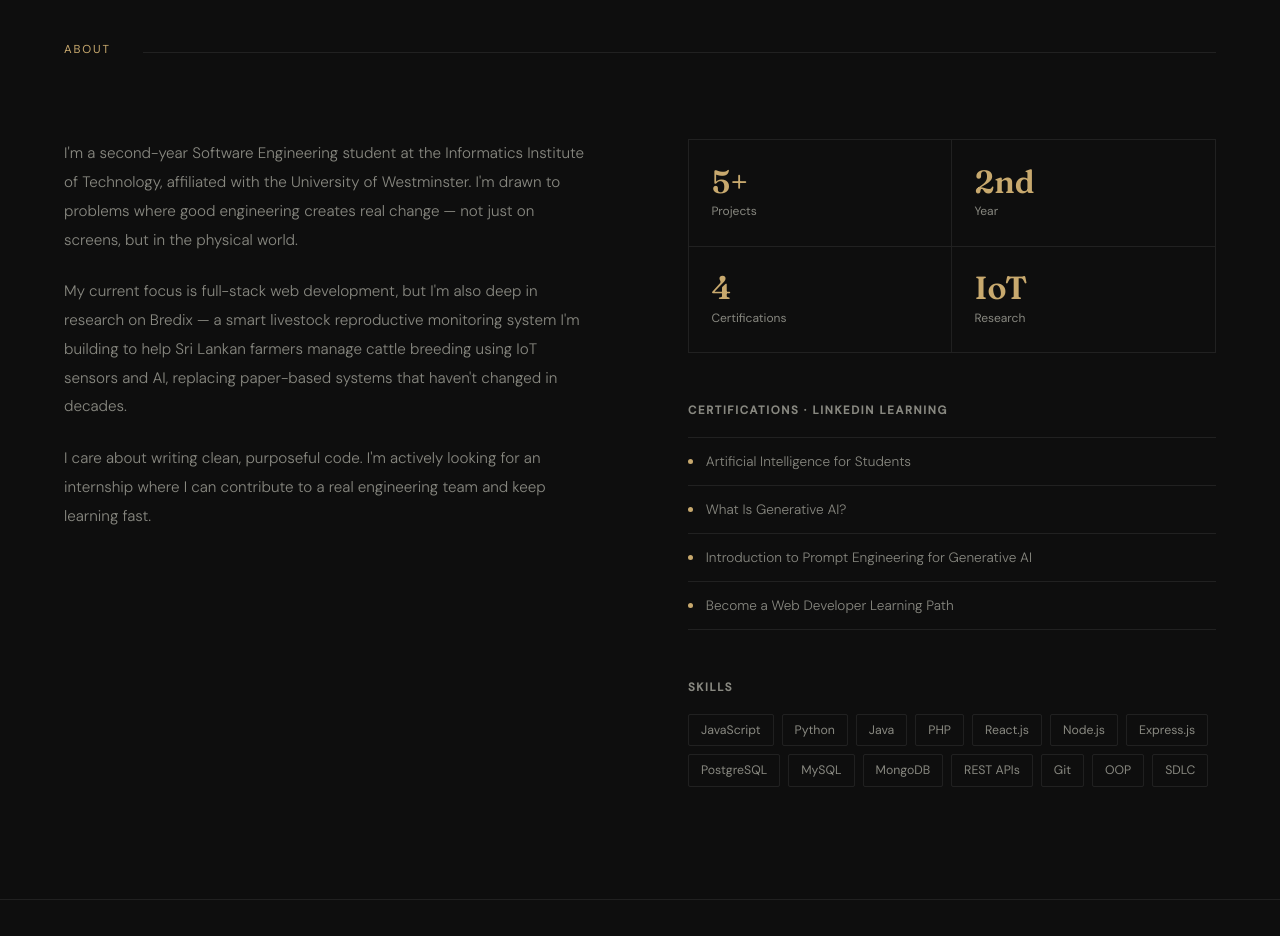
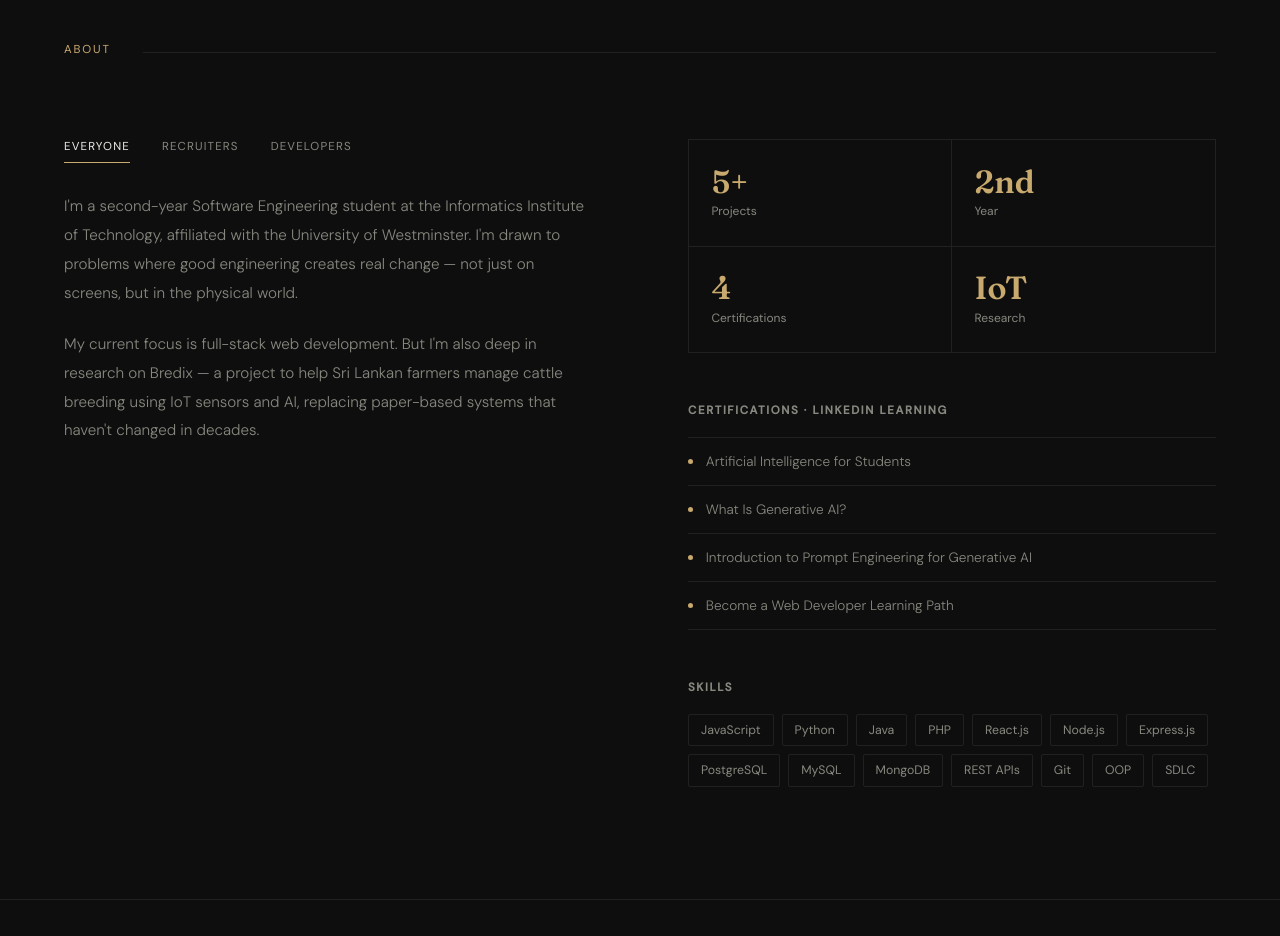
Before and after one commit to Amaya-18/my-portfolio, a React (Create React App) app: page / in a window 1280 px wide. Shown: the part 880-1816 px from the top of the page. Built offline with nearby package versions, Linux system fonts and the light colour scheme.

Commit message:
updated the code

```diff
--- a/src/Components/About.css
+++ b/src/Components/About.css
@@ -38,6 +38,31 @@
   display: flex;
   flex-direction: column;
   gap: 1.4rem;
+}
+
+.about-toggle {
+  display: flex;
+  gap: 2rem;
+  margin-bottom: 0.4rem;
+}
+
+.about-toggle-btn {
+  font-family: 'DM Sans', sans-serif;
+  font-size: 0.72rem;
+  font-weight: 400;
+  letter-spacing: 0.1em;
+  text-transform: uppercase;
+  color: var(--muted);
+  background: none;
+  border: none;
+  border-bottom: 1.5px solid transparent;
+  padding: 0 0 0.5rem;
+  cursor: pointer;
+}
+
+.about-toggle-btn.active {
+  color: var(--text);
+  border-bottom-color: var(--gold);
 }
 
 .about-text p {
--- a/src/Components/About.js
+++ b/src/Components/About.js
@@ -1,3 +1,4 @@
+import { useState } from 'react';
 import './About.css';
 
 const certs = [
@@ -14,7 +15,26 @@ const skills = [
   'REST APIs', 'Git', 'OOP', 'SDLC',
 ];
 
+const tabs = ['Everyone', 'Recruiters', 'Developers'];
+
+const aboutContent = {
+  Everyone: [
+    "I'm a second-year Software Engineering student at the Informatics Institute of Technology, affiliated with the University of Westminster. I'm drawn to problems where good engineering creates real change — not just on screens, but in the physical world.",
+    "My current focus is full-stack web development. But I'm also deep in research on Bredix — a project to help Sri Lankan farmers manage cattle breeding using IoT sensors and AI, replacing paper-based systems that haven't changed in decades.",
+  ],
+  Recruiters: [
+    "I'm actively looking for a software engineering internship where I can contribute to a real team and grow fast. I'm reliable, I take feedback well, and I care about shipping things that actually work.",
+    "I have hands-on experience in React, Node.js, and PostgreSQL through real projects — not just coursework. I'm based in Sri Lanka, available for remote or local opportunities, and I reply within 24 hours.",
+  ],
+  Developers: [
+    'I work mostly in React and Node.js on the frontend and backend. I think about data flow first before writing components, and I care about keeping things readable over being clever.',
+    "Outside of web dev, I'm researching Bredix — using IoT sensors and edge AI to detect cattle heat cycles. It's the most technically interesting thing I'm working on right now and it's pushed me to think beyond the browser.",
+  ],
+};
+
 export default function About() {
+  const [activeTab, setActiveTab] = useState('Everyone');
+
   return (
     <section id="about" className="about">
       <div className="section-header">
@@ -24,24 +44,24 @@ export default function About() {
 
       <div className="about-grid">
         <div className="about-text">
-          <p>
-            I'm a second-year Software Engineering student at the Informatics
-            Institute of Technology, affiliated with the University of
-            Westminster. I'm drawn to problems where good engineering creates
-            real change — not just on screens, but in the physical world.
-          </p>
-          <p>
-            My current focus is full-stack web development, but I'm also deep in
-            research on Bredix — a smart livestock reproductive monitoring
-            system I'm building to help Sri Lankan farmers manage cattle
-            breeding using IoT sensors and AI, replacing paper-based systems
-            that haven't changed in decades.
-          </p>
-          <p>
-            I care about writing clean, purposeful code. I'm actively looking
-            for an internship where I can contribute to a real engineering team
-            and keep learning fast.
-          </p>
+          <div className="about-toggle" role="tablist" aria-label="Real Me">
+            {tabs.map((tab) => (
+              <button
+                key={tab}
+                type="button"
+                role="tab"
+                aria-selected={activeTab === tab}
+                className={`about-toggle-btn${activeTab === tab ? ' active' : ''}`}
+                onClick={() => setActiveTab(tab)}
+              >
+                {tab}
+              </button>
+            ))}
+          </div>
+
+          {aboutContent[activeTab].map((paragraph, index) => (
+            <p key={index}>{paragraph}</p>
+          ))}
         </div>
 
         <div className="about-right">
```
